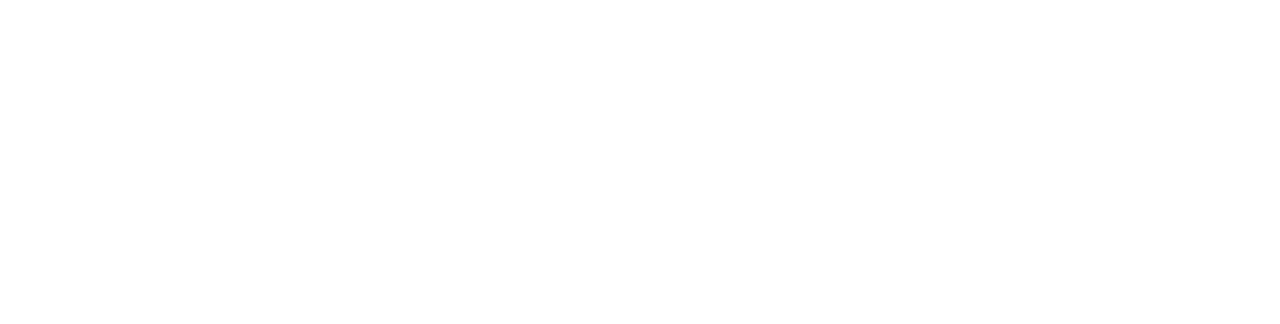
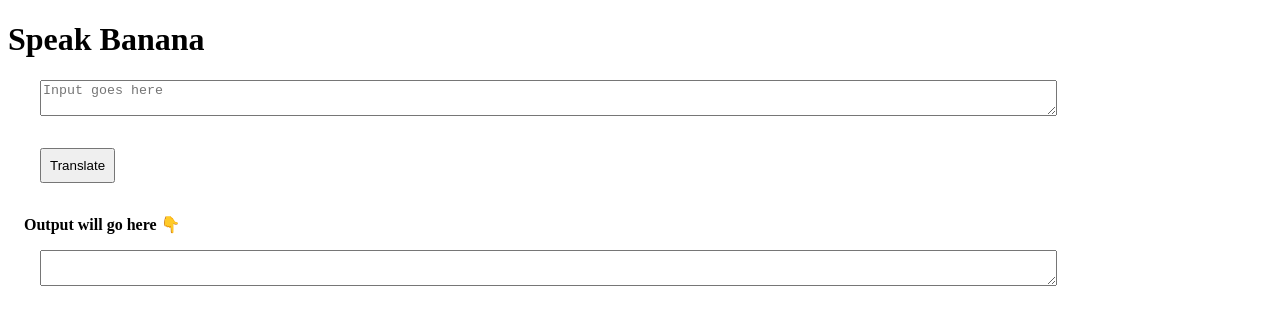
Before and after one commit to advaith-unnikrishnan/banana-speak, a plain HTML site: page index.html in a window 1280 px wide. Drawn offline with Linux system fonts and the light colour scheme.

Commit message:
wip: input out processing

```diff
--- /dev/null
+++ b/app.js
@@ -0,0 +1,12 @@
+var btnTranslate = document.querySelector("#btn-translate")
+var textInput=document.querySelector("textarea")
+var textOutput=document.querySelector("#txt-output")
+
+
+
+btnTranslate.addEventListener("click",eventHandler)
+
+function eventHandler(){
+    console.log("clicked")
+    textOutput.innerText = textInput.value
+}
--- a/index.html
+++ b/index.html
@@ -8,5 +8,14 @@
 </head>
 <body>
 
+    <h1>Speak Banana</h1>
+    <textarea placeholder="Input goes here" name="translator"></textarea>
+    <button id="btn-translate">Translate</button>
+
+    <p style="margin:1rem ;font-weight:bold;">Output will go here 👇</p>
+
+    <textarea id="txt-output"></textarea>
+
+    <script src="/app.js" type="text/javascript"></script>
 </body>
 </html>
--- a/style.css
+++ b/style.css
@@ -0,0 +1,10 @@
+textarea{
+    width: 80%;
+    margin: 1rem 2rem;
+    display: block;
+}
+
+button{
+    padding: 0.5rem;
+    margin: 1rem 2rem;
+}
```
